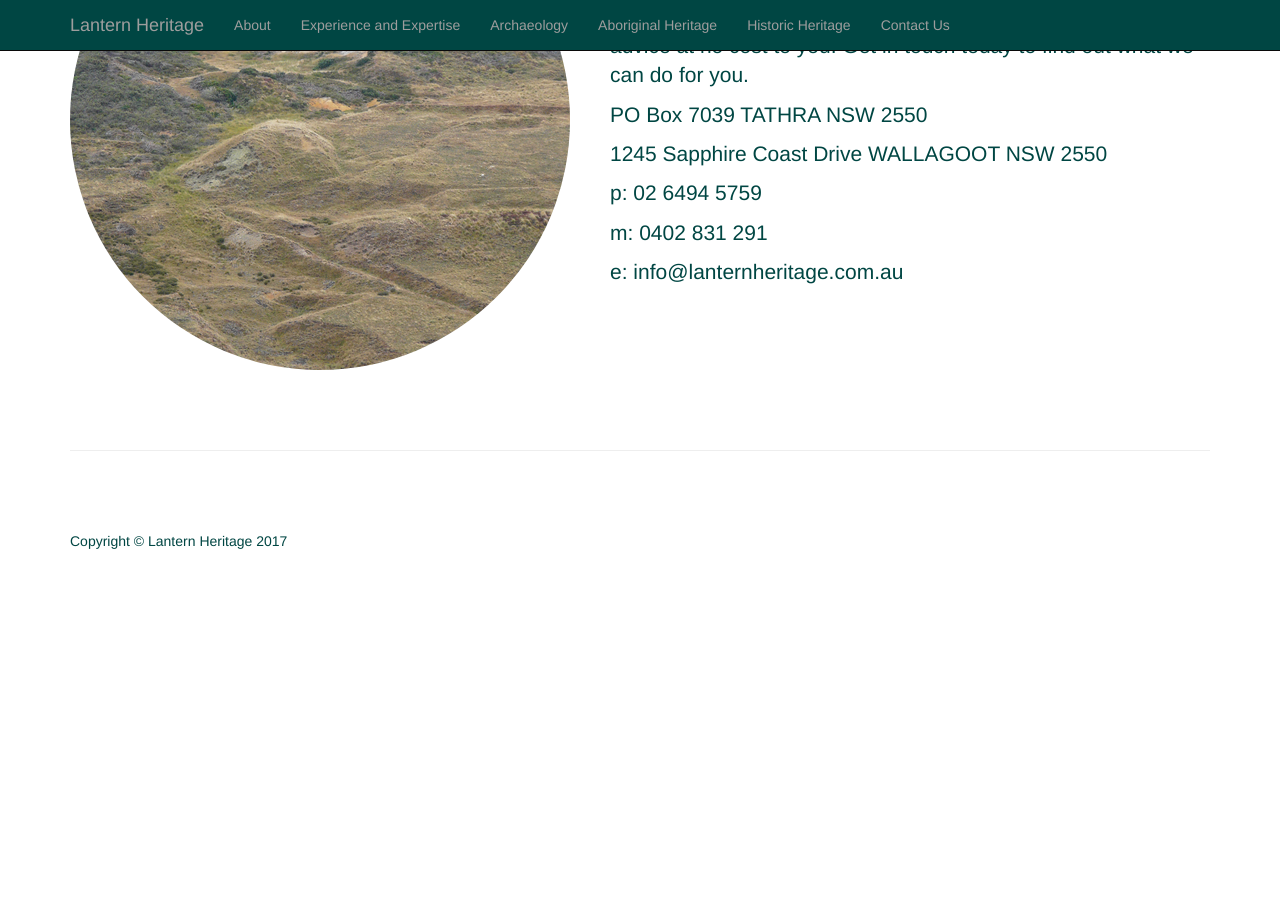
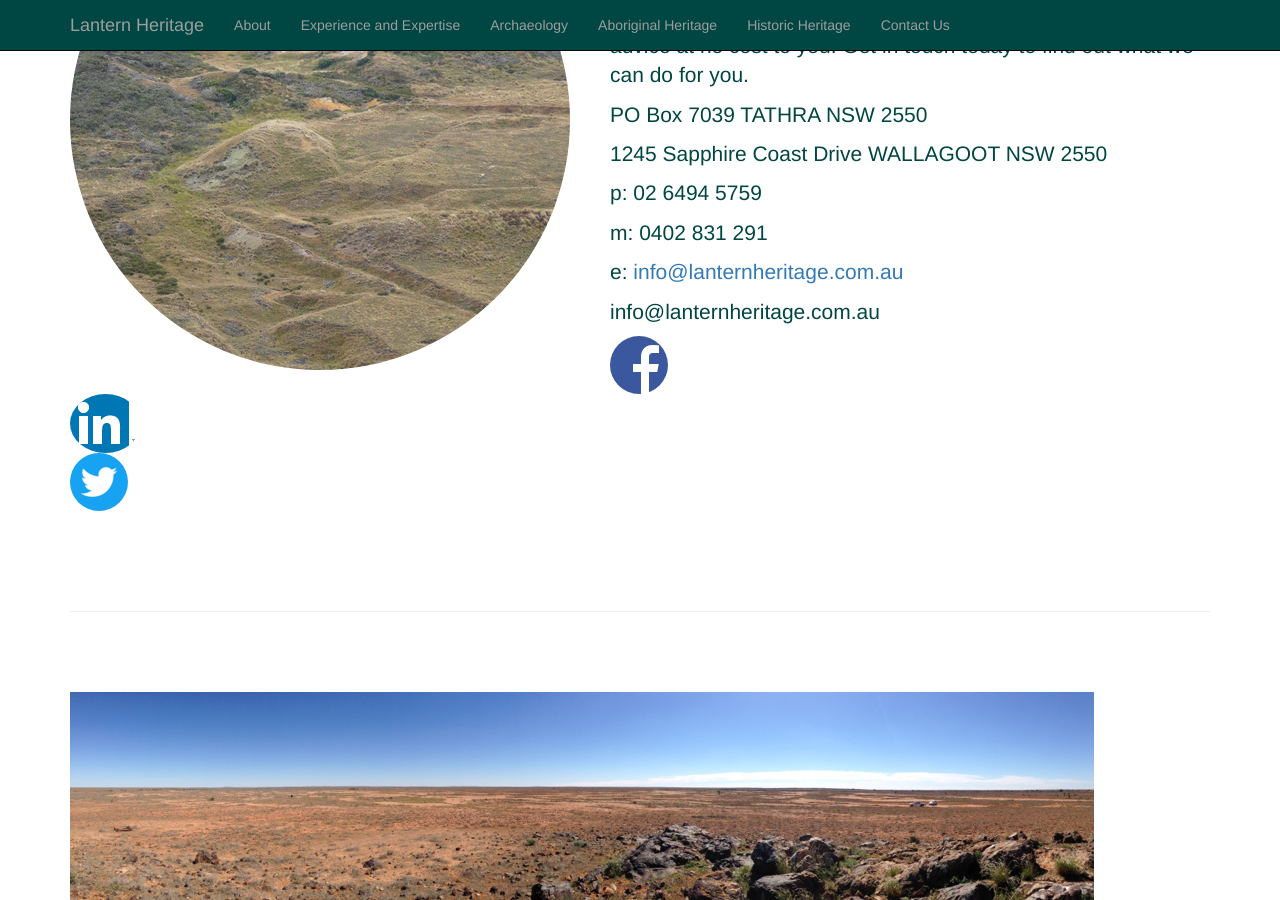
Before and after one commit to LanternHeritage/lanternheritage.github.io, a Jekyll site: the page built from index.html, in a window 1280 px wide and 900 px high, scrolled down 3864 px. Built offline with Jekyll 4.4.1, drawn with Linux system fonts in a browser that asks for light colours; before the commit the page ends 4475 px from its top, so only the background shows below that.

Commit message:
add footer image, obfuscate email

```diff
--- a/_includes/footer.html
+++ b/_includes/footer.html
@@ -1,4 +1,9 @@
 <footer>
+  <div class='row'>
+    <div class='col-lg-12'>
+      <img src='{{ page.footerimage }}'>
+    </div>
+  </div>
   <div class='row'>
     <div class='col-lg-12'>
       <p>Copyright &copy; {{ site.sitename }} {{ site.time | date: '%Y' }}</p>
--- a/index.html
+++ b/index.html
@@ -3,6 +3,7 @@
 heading:
 subheading:
 image: assets/images/logowithcaption.png
+footerimage: assets/images/landscape2.png
 ---
 
 {% include header.html %}
```
Also changed, not shown: _features/06-contact.md (+5 -1 lines).
